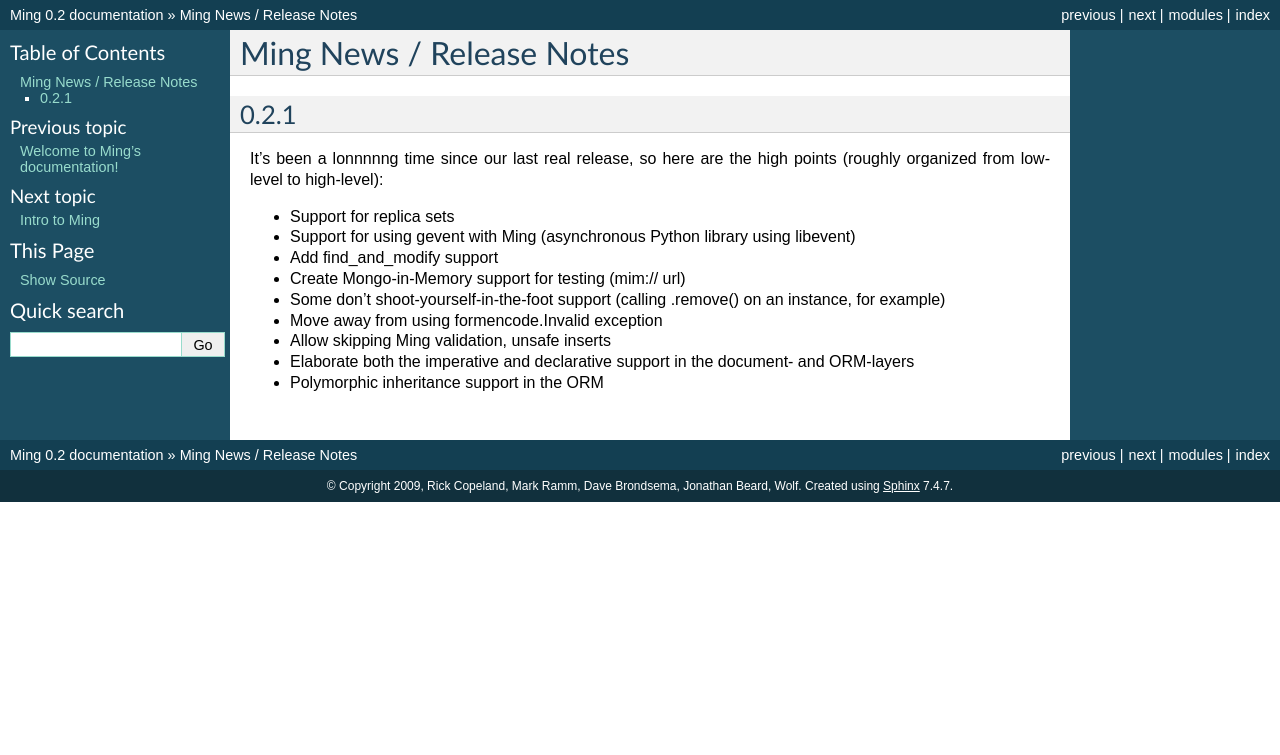
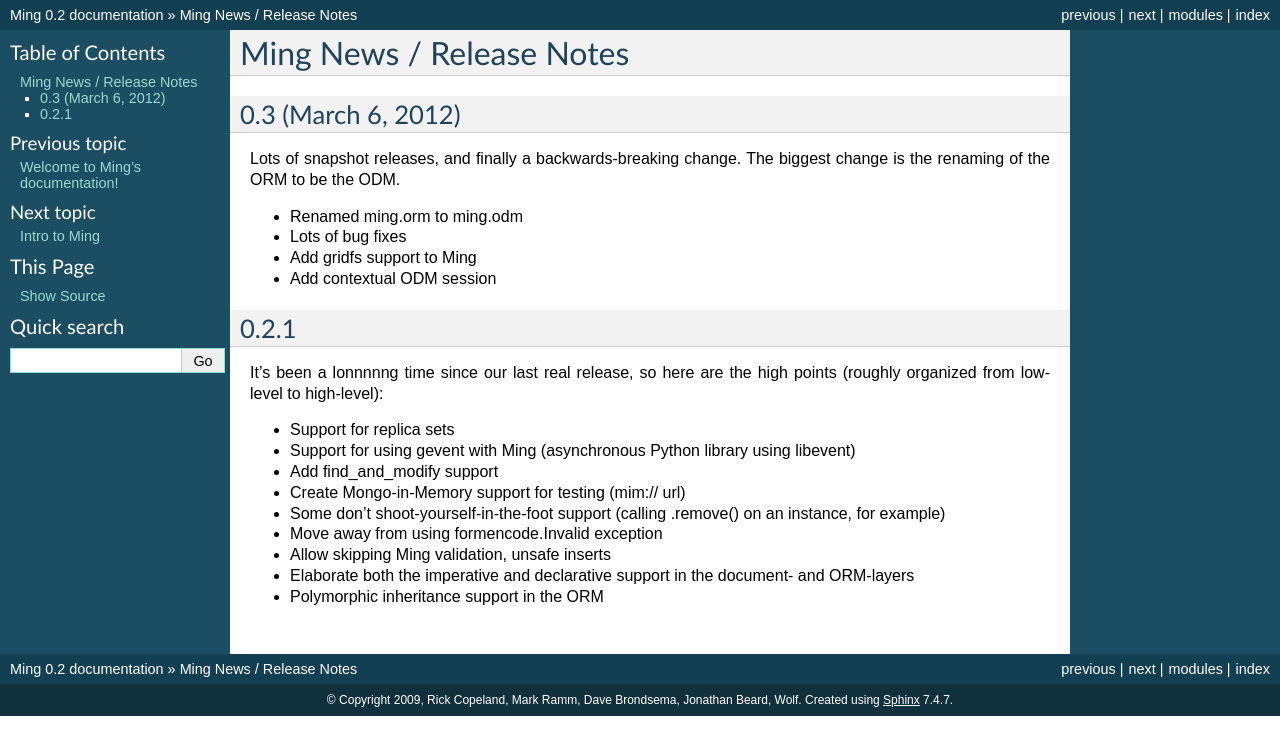
Before and after one commit to TurboGears/Ming, a Sphinx documentation site: the page built from docs/news.rst, in a window 1280 px wide. Shown: the top 755 px of the page. Built offline with Sphinx 7.4.7, drawn with Linux system fonts in a browser that asks for light colours.

Commit message:
Update news
Signed-off-by: Rick Copeland <rick@arborian.com>

```diff
--- a/docs/news.rst
+++ b/docs/news.rst
@@ -1,5 +1,16 @@
 Ming News / Release Notes
 =====================================
+
+0.3 (March 6, 2012)
+------------------------------------------------
+
+Lots of snapshot releases, and finally a backwards-breaking change. The biggest change
+is the renaming of the ORM to be the ODM.
+
+* Renamed ming.orm to ming.odm
+* Lots of bug fixes
+* Add gridfs support to Ming
+* Add contextual ODM session
 
 0.2.1
 ----------
```
